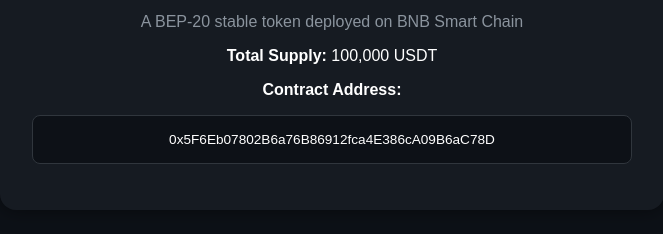
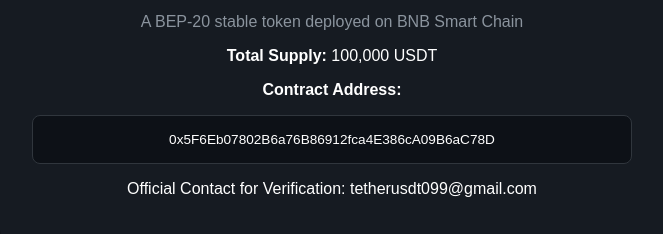
Before and after one commit to alexrdgr2001/tether-usdt, a plain HTML site: page index.html in a window 1280 px wide. Shown: the part 265-499 px from the top of the page, without its empty margins (308-971 px from the left). Drawn offline with Linux system fonts and the light colour scheme.

Commit message:
Update index.html
Add Verification email

```diff
--- a/index.html
+++ b/index.html
@@ -54,6 +54,9 @@
     <p><strong>Total Supply:</strong> 100,000 USDT</p>
     <p><strong>Contract Address:</strong></p>
     <p class="contract">0x5F6Eb07802B6a76B86912fca4E386cA09B6aC78D</p>
+    <footer>
+  <p>Official Contact for Verification: tetherusdt099@gmail.com</p>
+</footer>
   </div>
 </body>
 </html>
```
